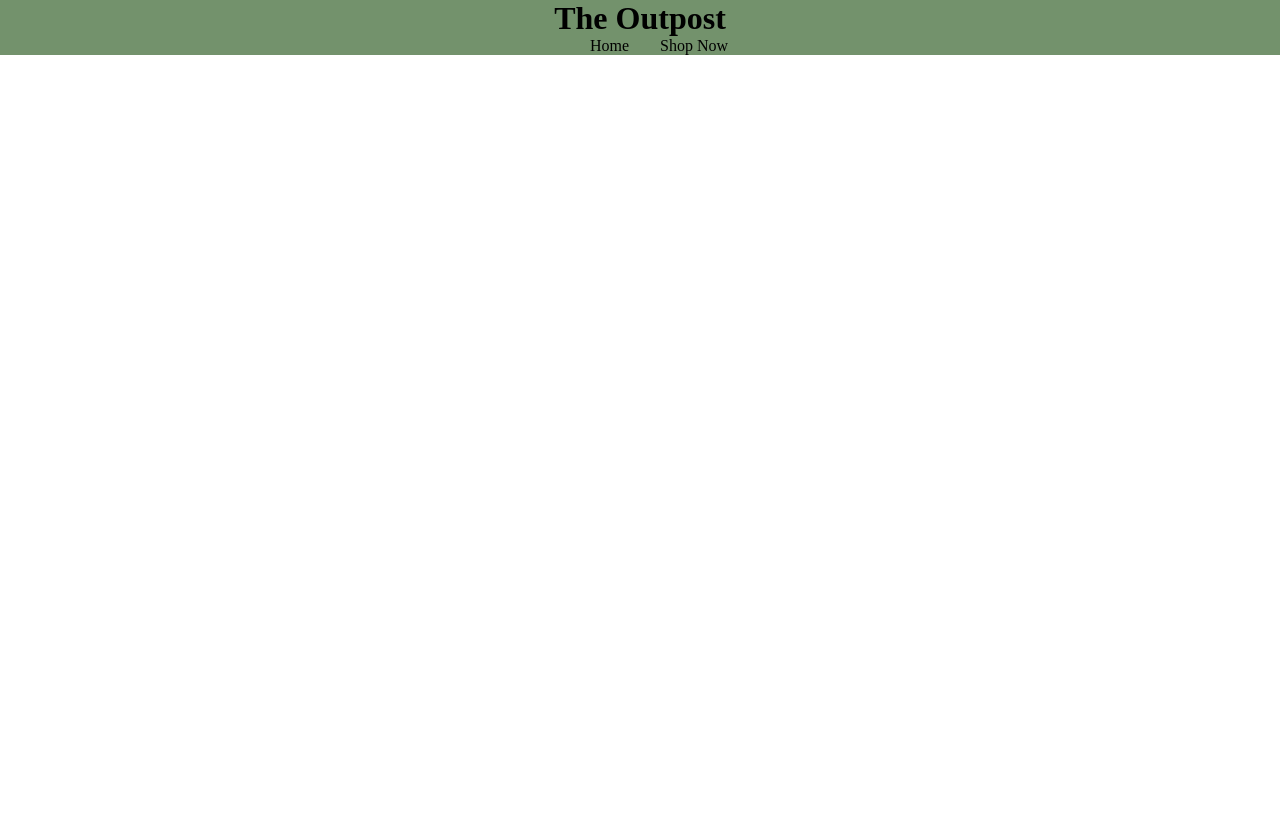
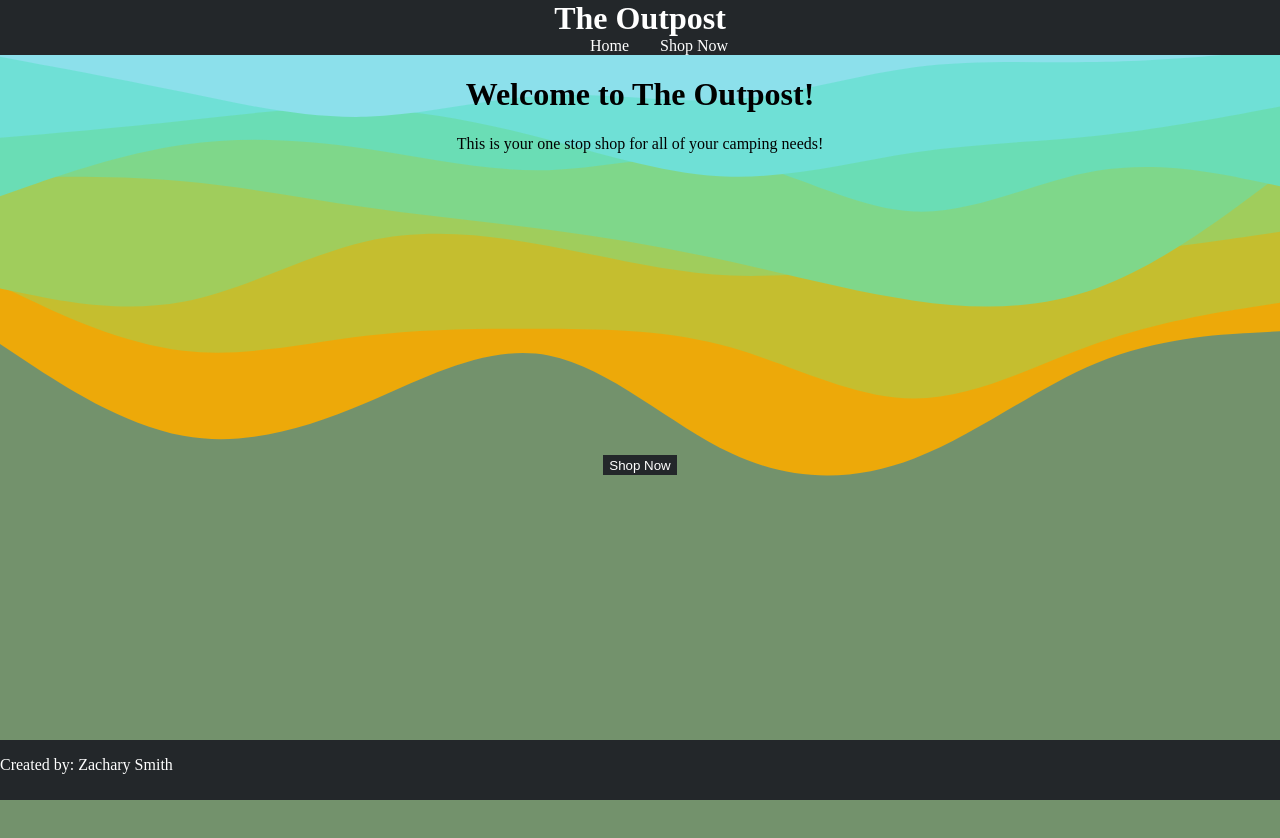
Before and after one commit to zjs6631/shopping-cart, a React (Create React App) app: page / in a window 1280 px wide. Shown: the top 838 px of the page. Before the commit the page ends 800 px from the top, so only its background shows below. Built offline with nearby package versions, Linux system fonts and the light colour scheme.

Commit message:
added homepage and added some styling

```diff
--- a/src/App.css
+++ b/src/App.css
@@ -1,11 +1,15 @@
 .App{
-
+  height: 100%;
+  width: 100%;
+  margin: 0;
+  padding: 0;
 }
 
 .headerContainer{
 
-  height: 100%;
-  background-color: #73926C;
+  height: auto;
+  background-color: #23272A;
+  color: white;
   text-align: center;
 }
 
@@ -15,7 +19,8 @@
 
 .NavBar{
 
-  background-color: #73926C;
+  background-color: #23272A;
+  color: white;
 
 }
 .NavList{
@@ -29,3 +34,51 @@
   justify-self: end;
   padding-right: 5%;
 }
+
+.Footer{
+  position: fixed;
+  bottom: 0;
+  width: 100%;
+  height: 60px;
+  background-color: #23272A;
+  color: white;
+}
+
+.homePage{
+  background-image: url("./images/mountainrange.svg");
+  margin: 0;
+  padding: 0;
+  height: 100%;
+  width: 100%;
+  background-repeat: no-repeat;
+  background-size: cover;
+  background-position: center;
+
+
+
+  display: grid;
+  grid-template-rows: 1fr 1fr;
+}
+
+.homeDescription{
+  text-align: center;
+  grid-row-start: 1;
+  grid-row-end: 2;
+}
+
+.shopNow{
+  display: grid;
+  grid-row-start: 2;
+}
+
+#shopBtn{
+  justify-self: center;
+  height: 20px;
+  background-color: #23272A;
+  color: white;
+  border-style: none;
+}
+
+#shopBtn:hover{
+  background-color: #393c41;
+}
--- a/src/App.js
+++ b/src/App.js
@@ -1,5 +1,7 @@
 import Header from './components/Header';
 import NavBar from './components/NavBar';
+import Footer from './components/Footer';
+import { Home } from './components/Home';
 import './App.css';
 
 function App() {
@@ -7,6 +9,8 @@ function App() {
     <div className='App'>
       <Header />
       <NavBar />
+      <Home />
+      <Footer />
     </div>
   );
 }
--- /dev/null
+++ b/src/components/Footer.js
@@ -0,0 +1,12 @@
+import React from "react";
+
+const Footer = () =>{
+
+    return(
+        <div className="Footer">
+            <p>Created by: Zachary Smith</p>
+        </div>
+    )
+}
+
+export default Footer;
--- /dev/null
+++ b/src/components/Home.js
@@ -0,0 +1,17 @@
+import React from "react";
+
+
+export const Home = () =>{
+
+    return(
+        <div className="homePage">
+            <div className="homeDescription">
+                <h1>Welcome to The Outpost!</h1>
+                <p>This is your one stop shop for all of your camping needs!</p>
+            </div>
+            <div className="shopNow">
+                <button id="shopBtn">Shop Now</button>
+            </div>
+        </div>
+    )
+}
--- a/src/index.css
+++ b/src/index.css
@@ -1,7 +1,7 @@
 html, body{
   margin: 0;
   padding: 0;
-  height: auto;
+  height: 100%;
   width: 100%;
 }
 
@@ -9,6 +9,7 @@ html, body{
 #root{
   margin: 0;
   padding: 0;
-  height: auto;
+  height: 100%;
   width: 100%;
+
 }
```
Also changed, not shown: src/images/mountainrange.svg (added), 1 other file (tests, documents, lock files or other folders).
